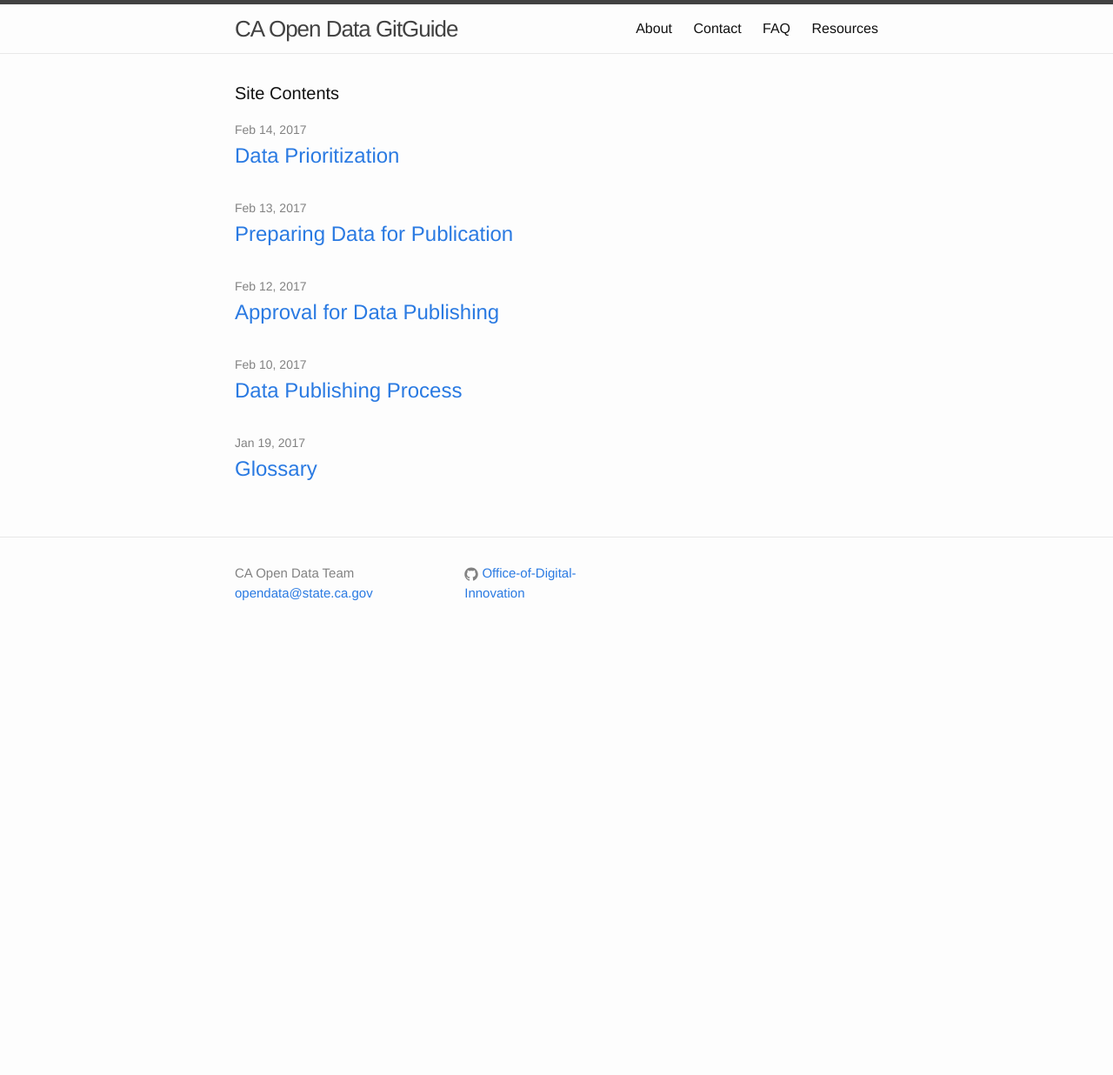
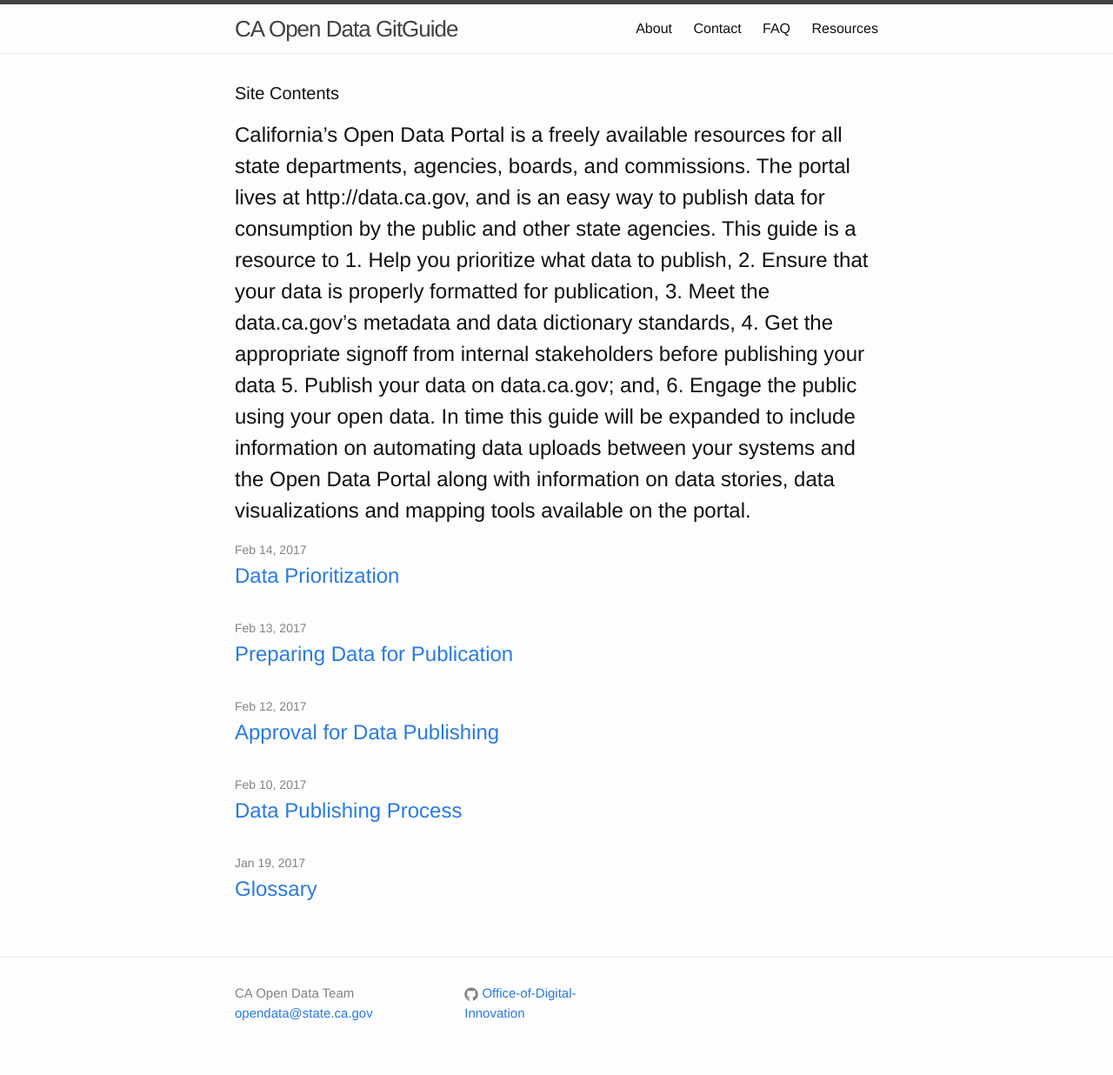
Before and after one commit to josephlei/data-training, a Jekyll site: the page built from index.md, in a window 1280 px wide. Shown: the whole page at 87% size. Built offline with Jekyll 4.4.1, drawn with Linux system fonts in a browser that asks for light colours; before the commit the page ends 900 px from its top, so only the background shows below that.

Commit message:
add verbiage

```diff
--- a/_layouts/home.html
+++ b/_layouts/home.html
@@ -5,6 +5,18 @@ layout: default
 <div class="home">
 
   <h1 class="page-heading">Site Contents</h1>
+  <h2>
+    California’s Open Data Portal is a freely available resources for all state departments, agencies, boards, and commissions. The portal lives at http://data.ca.gov, and is an easy way to publish data for consumption by the public and other state agencies. This guide is a resource to
+
+    1. Help you prioritize what data to publish,
+    2. Ensure that your data is properly formatted for publication,
+    3. Meet the data.ca.gov’s metadata and data dictionary standards,
+    4. Get the appropriate signoff from internal stakeholders before publishing your data
+    5. Publish your data on data.ca.gov; and,
+    6. Engage the public using your open data.
+
+    In time this guide will be expanded to include information on automating data uploads between your systems and the Open Data Portal along with information on data stories, data visualizations and mapping tools available on the portal.
+  </h2>
 
   {{ content }}
 
```
